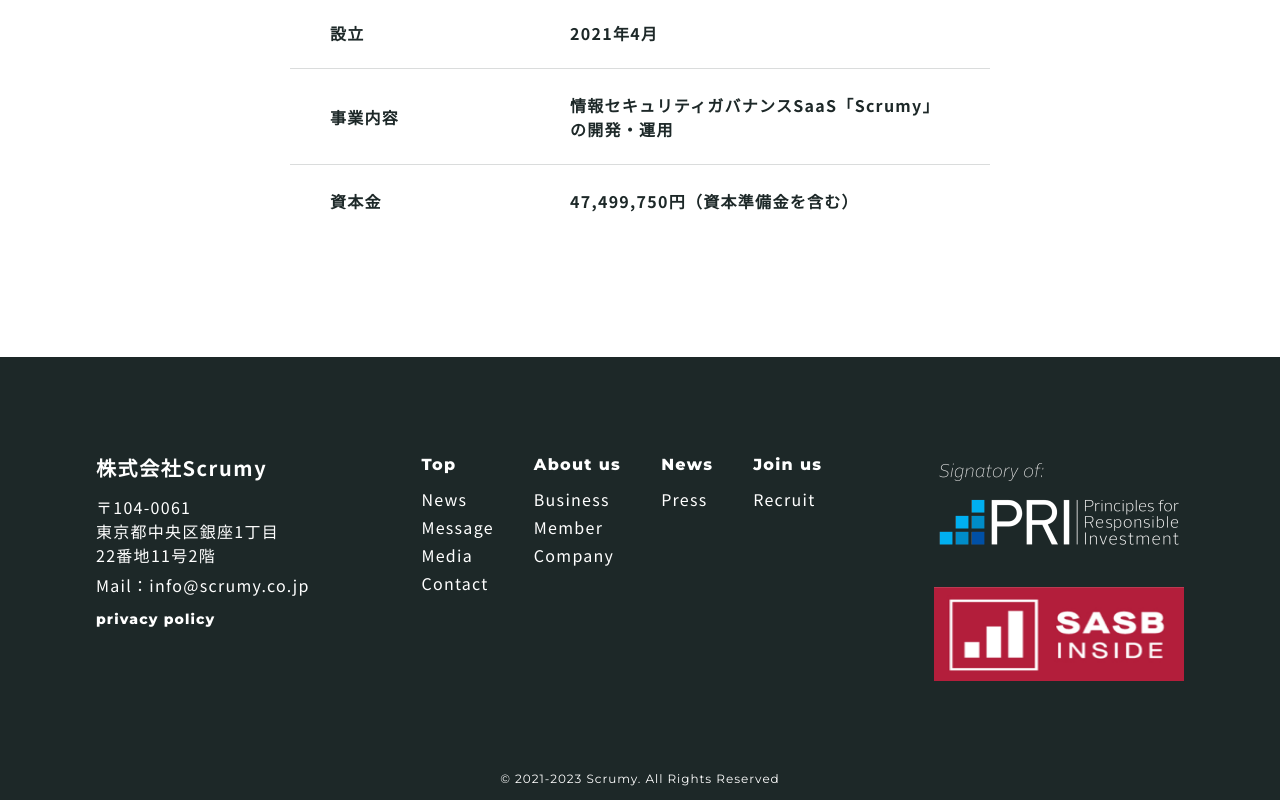
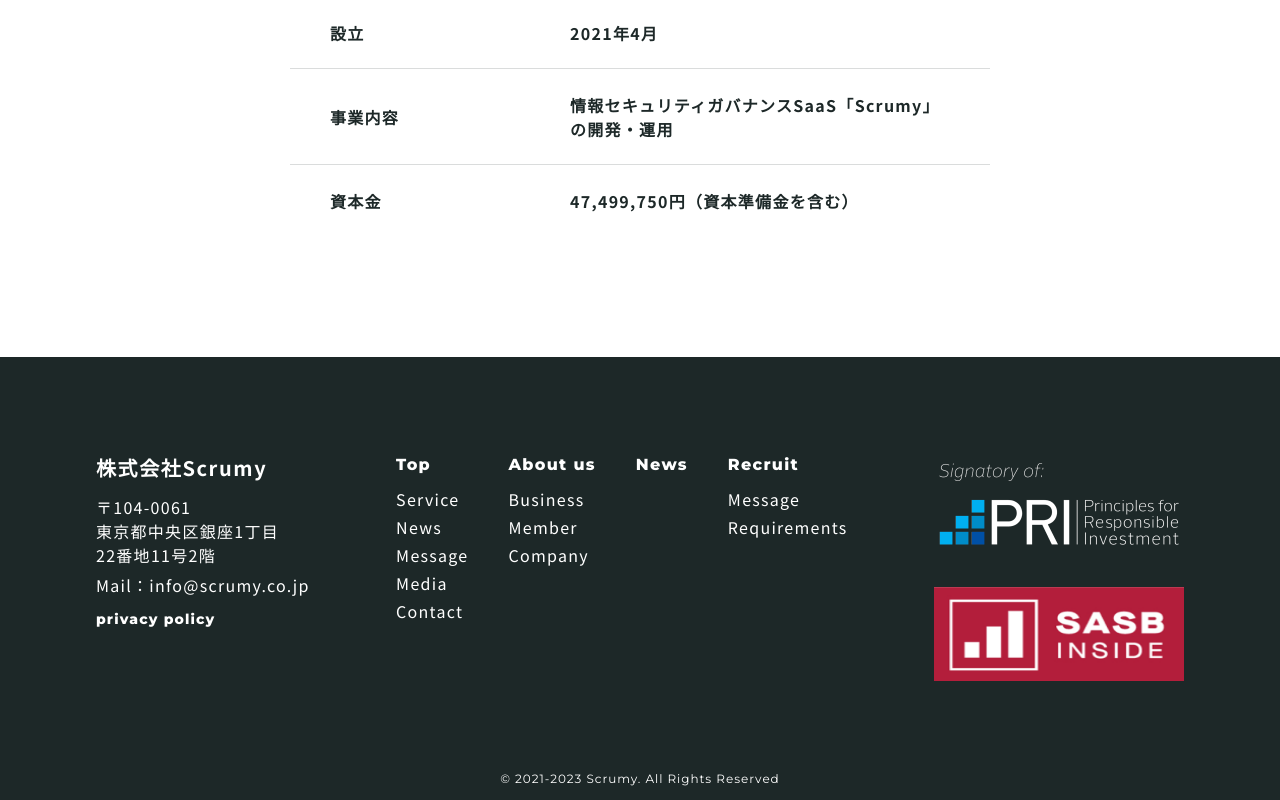
Before and after one commit to podev826/NEXT-scrumy-HP, a Next.js app: page /about in a window 1280 px wide. Shown: the part 3710-4510 px from the top of the page. Built offline with nearby package versions, Linux system fonts and the light colour scheme; no server answers.

Commit message:
'[fix]footer、メニューの項目変更'

```diff
--- a/src/configs/Common/Nav/SecondaryNav.ts
+++ b/src/configs/Common/Nav/SecondaryNav.ts
@@ -19,6 +19,10 @@ export const SECONDARY_NAV: SecondaryNavProps = {
     title: 'Top',
     href: '/',
     list: [
+      {
+        text: 'Service',
+        href: '/#service',
+      },
       {
         text: 'News',
         href: '/#news',
@@ -58,20 +62,19 @@ export const SECONDARY_NAV: SecondaryNavProps = {
   news: {
     title: 'News',
     href: '/news',
-    list: [
-      {
-        text: 'Press',
-        href: '/news/#news',
-      },
-    ],
+    list: [],
   },
   recruit: {
-    title: 'Join us',
+    title: 'Recruit',
     href: '/recruit',
     list: [
       {
-        text: 'Recruit',
-        href: '/recruit/#recruit',
+        text: 'Message',
+        href: '/recruit/#message',
+      },
+      {
+        text: 'Requirements',
+        href: '/recruit/#requirements',
       },
     ],
   },
```
